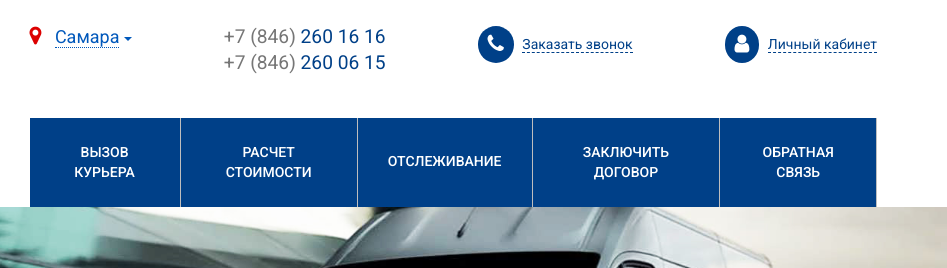
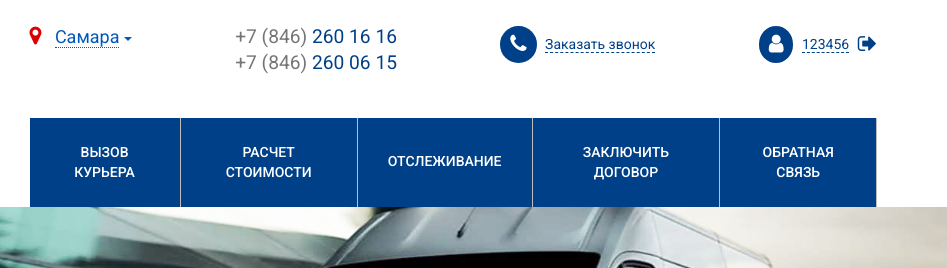
Before and after one commit to KepCoil/plex, a website: page app/index.html in a window 1280 px wide. Shown: the top 268 px of the page, 333-1280 px from the left. Drawn offline with Linux system fonts and the light colour scheme.

Commit message:
add logout button, only index.html

```diff
--- a/app/index.html
+++ b/app/index.html
@@ -75,11 +75,14 @@
 
 							<div class="login">
 								<div class="dropdown">
-									<button class="btn btn-default dropdown-toggle" type="button" id="login-drop-menu" data-toggle="dropdown" aria-haspopup="true" aria-expanded="true">
+									<button class="btn btn-default dropdown-toggle" type="button" data-toggle="dropdown" aria-haspopup="true" aria-expanded="true">
 										<i class="fa fa-user" aria-hidden="true"></i>
-										<span class="login-title">Личный кабинет</span>
+										<span class="login-title">123456</span>
 									</button>
-									<div class="dropdown-menu" aria-labelledby="login-drop-menu">
+									<button class="logout-btn" type="button" title="Выйти из личного кабинета"><i class="fa fa-sign-out" aria-hidden="true"></i></button>
+
+
+									<!-- <div class="dropdown-menu" aria-labelledby="login-drop-menu">
 										<form class="main-form" action="" method="">
 											<div class="form-group">
 												<label for="login-input">Логин</label>
@@ -95,7 +98,7 @@
 												<button type="submit" class="btn btn-default btn-form btn-form-blue">Войти</button>
 											</div>
 										</form>
-									</div>
+									</div> -->
 								</div>
 							</div>
 
--- a/app/sass/main.sass
+++ b/app/sass/main.sass
@@ -228,6 +228,22 @@ ul.head-menu
 		margin-right: 5px
 	span
 		border-bottom: 1px solid $blue
+
+.logout-btn
+	background-color: transparent
+	vertical-align: middle
+	position: relative
+	top: 1px
+	&:hover
+		.fa.fa-sign-out
+			background-color: transparent
+			color: $red
+	.fa.fa-sign-out
+		background-color: transparent
+		color: $blue
+		padding: 0
+		margin-right: 0
+		margin-left: 5px
 
 .login
 	.dropdown-menu
```
Also changed, not shown: app/css/main.css.
